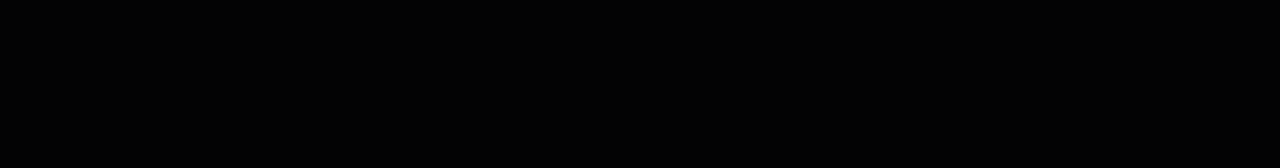
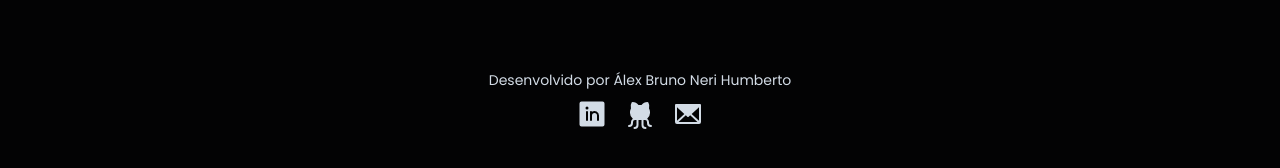
Before and after one commit to alexbruno10/pricewatch, a React (Vite) app: page / in a window 1280 px wide. Shown: the part 478-646 px from the top of the page. Built offline with nearby package versions, Linux system fonts and the light colour scheme; no server answers.

Commit message:
feat: add footer

```diff
--- /dev/null
+++ b/src/pages/Home/components/Footer/index.tsx
@@ -0,0 +1,24 @@
+import { GithubLogo, Envelope, LinkedinLogo } from "phosphor-react";
+
+export default function Footer() {
+  return (
+    <>
+      <footer className="mt-12 mb-14">
+        <span className="flex justify-center items-center sm: text-sm">
+          Desenvolvido por Álex Bruno Neri Humberto
+        </span>
+        <div className="flex gap-4 m-auto justify-center mt-2">
+          <a href="https://www.linkedin.com/in/alexbruno10/" target="_blank">
+          <LinkedinLogo className="hover:text-linkedin" size={32} weight="fill" />
+          </a>
+          <a href="https://github.com/alexbruno10" target="_blank">
+          <GithubLogo className="hover:text-gray-dark" size={32} weight="fill" />
+          </a>
+          <a href="mailto:alex_brunoneri@hotmail.com" target="_blank">
+          <Envelope className="hover:text-mail" size={32} weight="fill" />
+          </a>
+        </div>
+      </footer>
+    </>
+  );
+}
--- a/src/pages/Home/index.tsx
+++ b/src/pages/Home/index.tsx
@@ -1,4 +1,5 @@
 import CoinList from "./components/CoinList";
+import Footer from "./components/Footer";
 import Header from "./components/Header";
 
 export default function Home() {
@@ -6,6 +7,7 @@ export default function Home() {
         <>
             <Header />
             <CoinList />
+            <Footer />
         </>
     )
 };
```
